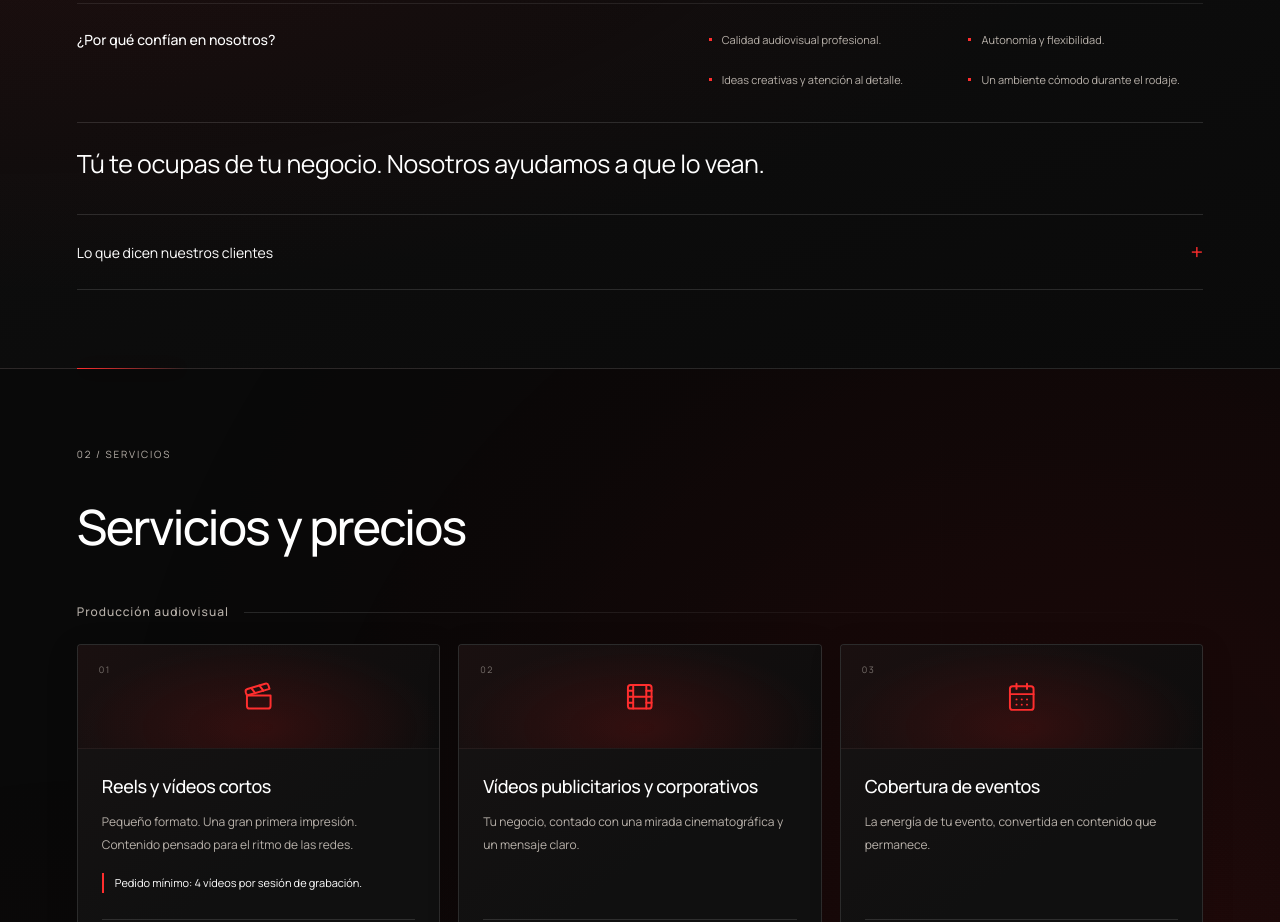
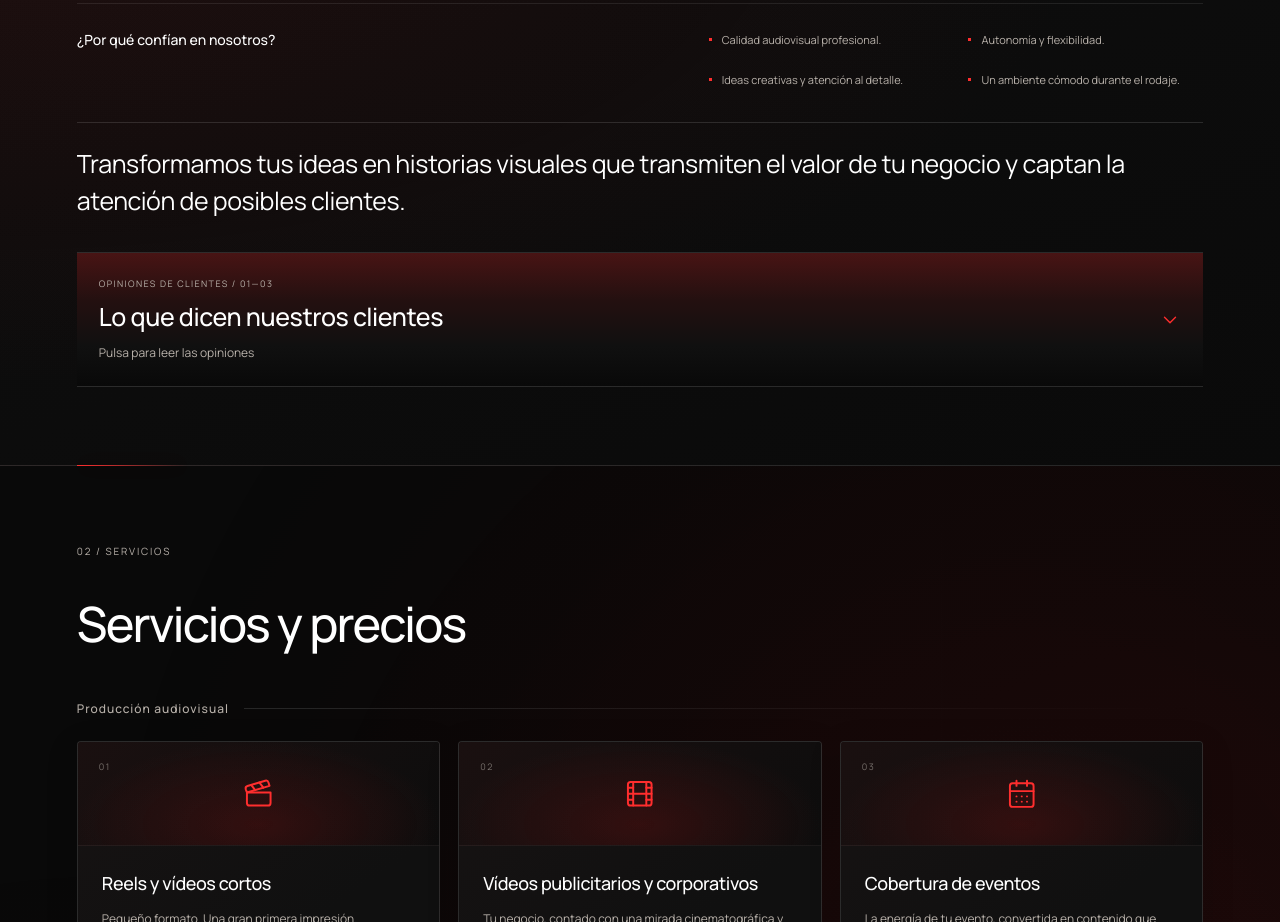
Before and after one commit to danil200891-jpg/ArtPro, a React (Vite) app: page / in a window 1280 px wide. Shown: the part 1280-2202 px from the top of the page. Built offline with nearby package versions, Linux system fonts and the light colour scheme.

Commit message:
Refine about conclusion and expandable reviews header

```diff
--- a/src/about.ts
+++ b/src/about.ts
@@ -1,7 +1,7 @@
 import {uaAbout} from './ukrainian';
 import type { Lang } from './services';
 
-type AboutContent = { title: string; paragraphs: string[]; approach: string; items: string[]; location: string; reviewsTitle: string; reviewsIntro: string; reviews: string[]; reviewLabel: string };
+type AboutContent = { title: string; paragraphs: string[]; approach: string; items: string[]; location: string; reviewsTitle: string; reviewsIntro: string; reviewsEyebrow: string; reviewsHide: string; reviews: string[]; reviewLabel: string };
 export const aboutContent: Record<Lang, AboutContent> = {
  uk: uaAbout,
   ru: {
@@ -18,9 +18,11 @@ export const aboutContent: Record<Lang, AboutContent> = {
         "Креативные идеи и внимание к деталям.",
         "Комфортная атмосфера на съёмке."
     ],
-    location: "Вы занимаетесь своим бизнесом. Мы заботимся о том, чтобы его увидели.",
+    location: "Мы превращаем ваши идеи в визуальные истории, которые раскрывают ценность вашего бизнеса и привлекают внимание потенциальных клиентов.",
     reviewsTitle: "Что говорят о нас клиенты",
-    reviewsIntro: "Отзывы раскрываются по нажатию.",
+    reviewsIntro: "Нажмите, чтобы прочитать отзывы",
+    reviewsEyebrow: "ОТЗЫВЫ КЛИЕНТОВ / 01—03",
+    reviewsHide: "Скрыть отзывы",
     reviewLabel: "Отзыв клиента",
     reviews: [
         "Для меня одно из главных преимуществ работы с ArtProduction — это возможность доверить команде идею и не контролировать каждый шаг.\n\nЯ могу обозначить задачу и передать творческую часть ребятам, зная, что они самостоятельно продумают, как лучше всё реализовать.\n\nОтдельно ценю высокий уровень съёмки, гибкость и подход к организации работы. Даже когда возникают непредвиденные ситуации, команда не перекладывает проблемы на клиента, а самостоятельно ищет решения.\n\nВ результате мы получаем качественный контент без необходимости постоянно вмешиваться в процесс.\n\nИменно за эту самостоятельность, профессионализм и творческий подход я ценю наше сотрудничество.",
@@ -42,9 +44,11 @@ export const aboutContent: Record<Lang, AboutContent> = {
         "Ideas creativas y atención al detalle.",
         "Un ambiente cómodo durante el rodaje."
     ],
-    location: "Tú te ocupas de tu negocio. Nosotros ayudamos a que lo vean.",
+    location: "Transformamos tus ideas en historias visuales que transmiten el valor de tu negocio y captan la atención de posibles clientes.",
     reviewsTitle: "Lo que dicen nuestros clientes",
-    reviewsIntro: "Pulsa para leer las opiniones.",
+    reviewsIntro: "Pulsa para leer las opiniones",
+    reviewsEyebrow: "OPINIONES DE CLIENTES / 01—03",
+    reviewsHide: "Ocultar opiniones",
     reviewLabel: "Opinión de un cliente",
     reviews: [
         "Para mí, una de las principales ventajas de trabajar con ArtProduction es poder confiar una idea al equipo sin tener que supervisar cada paso.\n\nPuedo plantear un objetivo y dejar la parte creativa en sus manos, sabiendo que encontrarán por su cuenta la mejor manera de llevarlo a cabo.\n\nValoro especialmente la gran calidad de las grabaciones, su flexibilidad y su forma de organizar el trabajo. Incluso cuando surgen imprevistos, el equipo no traslada los problemas al cliente, sino que busca soluciones de forma autónoma.\n\nEl resultado es un contenido de calidad, sin necesidad de intervenir constantemente en el proceso.\n\nSon precisamente esa autonomía, profesionalidad y creatividad las que hacen que valore nuestra colaboración.",
@@ -66,9 +70,11 @@ export const aboutContent: Record<Lang, AboutContent> = {
         "Creative ideas and attention to detail.",
         "A relaxed filming experience."
     ],
-    location: "You focus on your business. We help people see it.",
+    location: "We turn your ideas into visual stories that reveal the value of your business and attract the attention of potential customers.",
     reviewsTitle: "What our clients say",
-    reviewsIntro: "Expand to read their feedback.",
+    reviewsIntro: "Click to read the reviews",
+    reviewsEyebrow: "CLIENT REVIEWS / 01—03",
+    reviewsHide: "Hide reviews",
     reviewLabel: "Client feedback",
     reviews: [
         "For me, one of the main advantages of working with ArtProduction is being able to trust the team with an idea without having to oversee every step.\n\nI can outline the task and hand over the creative side, knowing they will work out the best way to bring it to life on their own.\n\nI particularly value the high quality of their filming, their flexibility and the way they organise the work. Even when unexpected situations arise, the team does not pass the problems on to the client, but finds solutions independently.\n\nAs a result, we get quality content without having to constantly intervene in the process.\n\nIt is this independence, professionalism and creativity that makes me value our collaboration.",
--- a/src/main.tsx
+++ b/src/main.tsx
@@ -1,6 +1,6 @@
 import React, {useEffect, useState} from 'react';
 import {createRoot} from 'react-dom/client';
-import {ArrowUpRight, Menu, X, Instagram, MessageCircle, Clapperboard, Film, CalendarDays, Layers, Camera, Share2, Target, Video} from 'lucide-react';
+import {ChevronDown, ArrowUpRight, Menu, X, Instagram, MessageCircle, Clapperboard, Film, CalendarDays, Layers, Camera, Share2, Target, Video} from 'lucide-react';
 import {copy, services, contacts, editorial, type Lang} from './config';
 import {aboutContent, rodynaDescription, coriumAttribution} from './about';
 import {presentation} from './presentation';
@@ -98,7 +98,15 @@ function App() {
         <div className="about-approach"><h3>{about.approach}</h3><ul>{about.items.map(item=><li key={item}>{item}</li>)}</ul></div>
         <p className="about-conclusion">{about.location}</p>
         <details className="about-reviews">
-          <summary>{about.reviewsTitle}<span aria-hidden="true">+</span></summary>
+          <summary>
+            <span className="reviews-heading">
+              <span className="reviews-eyebrow">{about.reviewsEyebrow}</span>
+              <span className="reviews-title">{about.reviewsTitle}</span>
+              <span className="reviews-hint reviews-hint-closed">{about.reviewsIntro}</span>
+              <span className="reviews-hint reviews-hint-open">{about.reviewsHide}</span>
+            </span>
+            <ChevronDown className="reviews-arrow" size={22} strokeWidth={1.5} aria-hidden="true"/>
+          </summary>
           <div className="about-review-list">{about.reviews.map((review,index)=><blockquote key={index} className="about-review full-review">
             <p>«{review}»</p><cite>{reviewClients[index]?<span className="review-author">
               <img className={index===2?"corium-logo":undefined} src={import.meta.env.BASE_URL+reviewClients[index].image} alt={reviewClients[index].name} width={index===2?90:64} height={index===2?28:64} loading="lazy" decoding="async"/>
--- a/src/styles.css
+++ b/src/styles.css
@@ -16,16 +16,23 @@ main,footer{max-width:1600px;margin:auto}.hero{padding:36px var(--space) 85px;mi
 /* About: conclusion and expandable, compact client feedback */
 .about-conclusion{margin-top:32px;padding:22px 0;border-top:1px solid var(--line);color:var(--white);font-size:clamp(16px,2vw,25px);line-height:1.5;letter-spacing:-.4px}
 .about-reviews{border-top:1px solid var(--line);border-bottom:1px solid var(--line);margin-top:10px}
-.about-reviews summary{list-style:none;display:flex;align-items:center;justify-content:space-between;gap:15px;padding:22px 0;font-size:14px;cursor:pointer}
+.about-reviews summary{list-style:none;display:flex;align-items:center;justify-content:space-between;gap:20px;padding:24px 22px;cursor:pointer;background:linear-gradient(180deg,#481414 0%,#241010 35%,#101010 70%,#090909 100%)}
 .about-reviews summary::-webkit-details-marker{display:none}
-.about-reviews summary span{color:var(--red);font-size:22px;font-weight:400;transition:transform .2s}
-.about-reviews[open] summary span{transform:rotate(45deg)}
+ .reviews-heading{display:grid;gap:9px;min-width:0}
+.reviews-eyebrow{font-size:9px;line-height:1.6;letter-spacing:1.4px;color:var(--muted)}
+.reviews-title{font-size:clamp(18px,2vw,25px);line-height:1.35;font-weight:500;letter-spacing:-.4px}
+.reviews-hint{font-size:12px;line-height:1.6;color:var(--muted)}
+.reviews-hint-open{display:none}
+.about-reviews[open] .reviews-hint-open{display:block}
+.about-reviews[open] .reviews-hint-closed{display:none}
+.reviews-arrow{flex-shrink:0;color:var(--red);transition:transform .25s ease}
+.about-reviews[open] .reviews-arrow{transform:rotate(180deg)}
 .about-reviews summary:focus-visible{outline:2px solid var(--red);outline-offset:3px}
 .about-review-list{display:grid;grid-template-columns:repeat(3,minmax(0,1fr));gap:14px;padding:0 0 24px}
 .about-review{margin:0;padding:20px;background:#ffffff05;border:1px solid var(--line)}
 .about-review p{font-size:12px;line-height:1.85;color:var(--white)}
 .about-review cite{display:block;margin-top:16px;font-size:10px;color:var(--muted);font-style:normal}
-@media(max-width:700px){.about-conclusion{margin-top:26px;font-size:17px}.about-review-list{grid-template-columns:1fr}.about-reviews summary{font-size:12px}.about-review{padding:16px}}
+@media(max-width:700px){.about-conclusion{margin-top:26px;font-size:17px}.about-review-list{grid-template-columns:1fr}.about-reviews summary{padding:20px 16px;gap:16px}.about-review{padding:16px}}
 /* Full restaurant feedback and compact attribution, within the existing card. */
 .about-review-list{align-items:start}
 .full-review>p{white-space:pre-line}
--- a/src/ukrainian.ts
+++ b/src/ukrainian.ts
@@ -47,9 +47,11 @@ export const uaAbout = {
     "Креативні ідеї та увага до деталей.",
     "Комфортна атмосфера на зйомці."
   ],
-  location: "Ви займаєтеся своїм бізнесом. Ми дбаємо про те, щоб його побачили.",
+  location: "Ми перетворюємо ваші ідеї на візуальні історії, які розкривають цінність вашого бізнесу та привертають увагу потенційних клієнтів.",
   reviewsTitle: "Що кажуть наші клієнти",
-  reviewsIntro: "Натисніть, щоб прочитати відгуки.",
+  reviewsIntro: "Натисніть, щоб прочитати відгуки",
+  reviewsEyebrow: "ВІДГУКИ КЛІЄНТІВ / 01—03",
+  reviewsHide: "Приховати відгуки",
   reviewLabel: "Відгук клієнта",
   reviews: [
     "Для мене одна з головних переваг роботи з ArtProduction — це можливість довірити команді ідею й не контролювати кожен крок.\n\nЯ можу окреслити завдання та передати творчу частину команді, знаючи, що вона самостійно продумає, як краще все реалізувати.\n\nОкремо ціную високий рівень зйомки, гнучкість і підхід до організації роботи. Навіть коли виникають непередбачені ситуації, команда не перекладає проблеми на клієнта, а самостійно шукає рішення.\n\nУ результаті ми отримуємо якісний контент без потреби постійно втручатися в процес.\n\nСаме за цю самостійність, професіоналізм і творчий підхід я ціную нашу співпрацю.",
```
